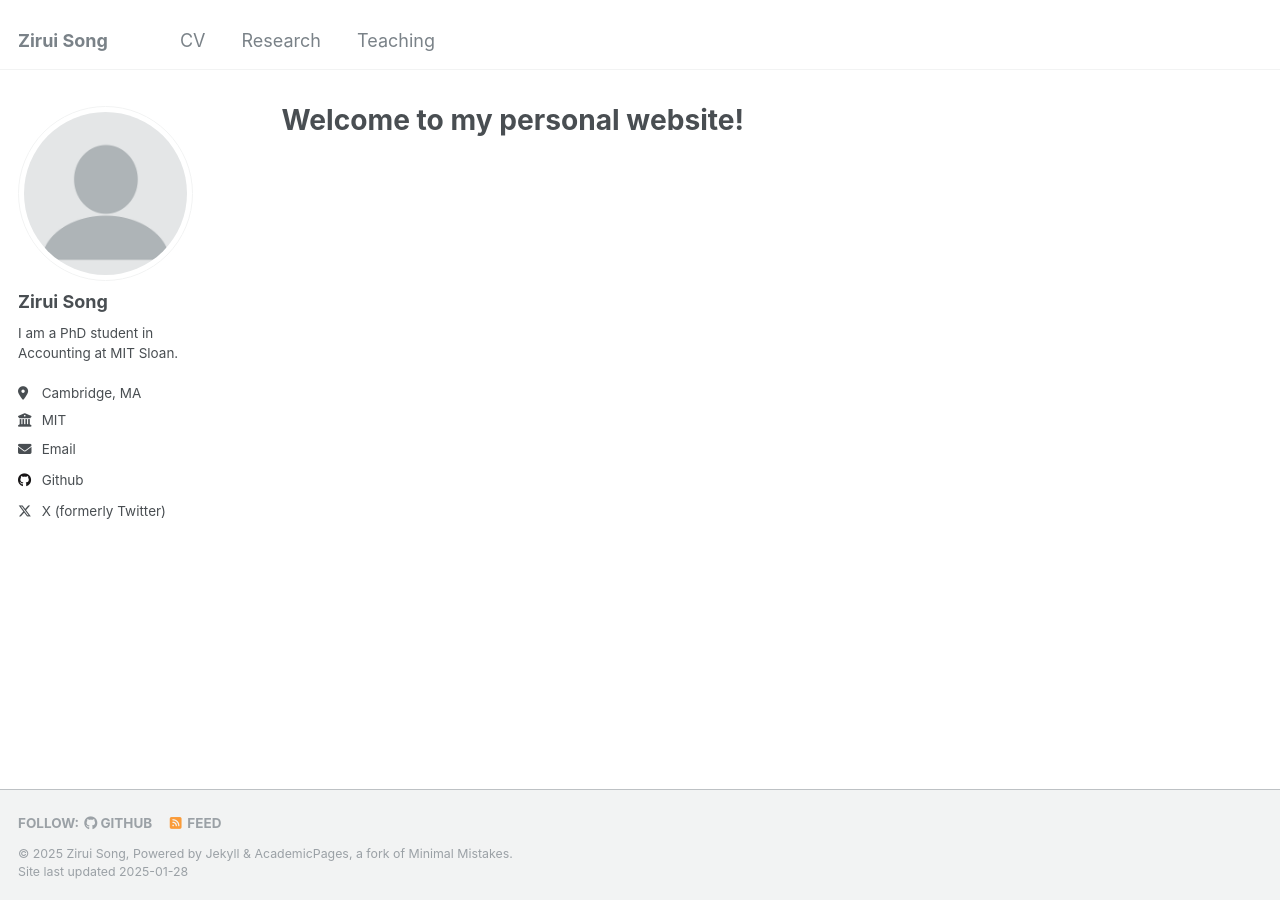
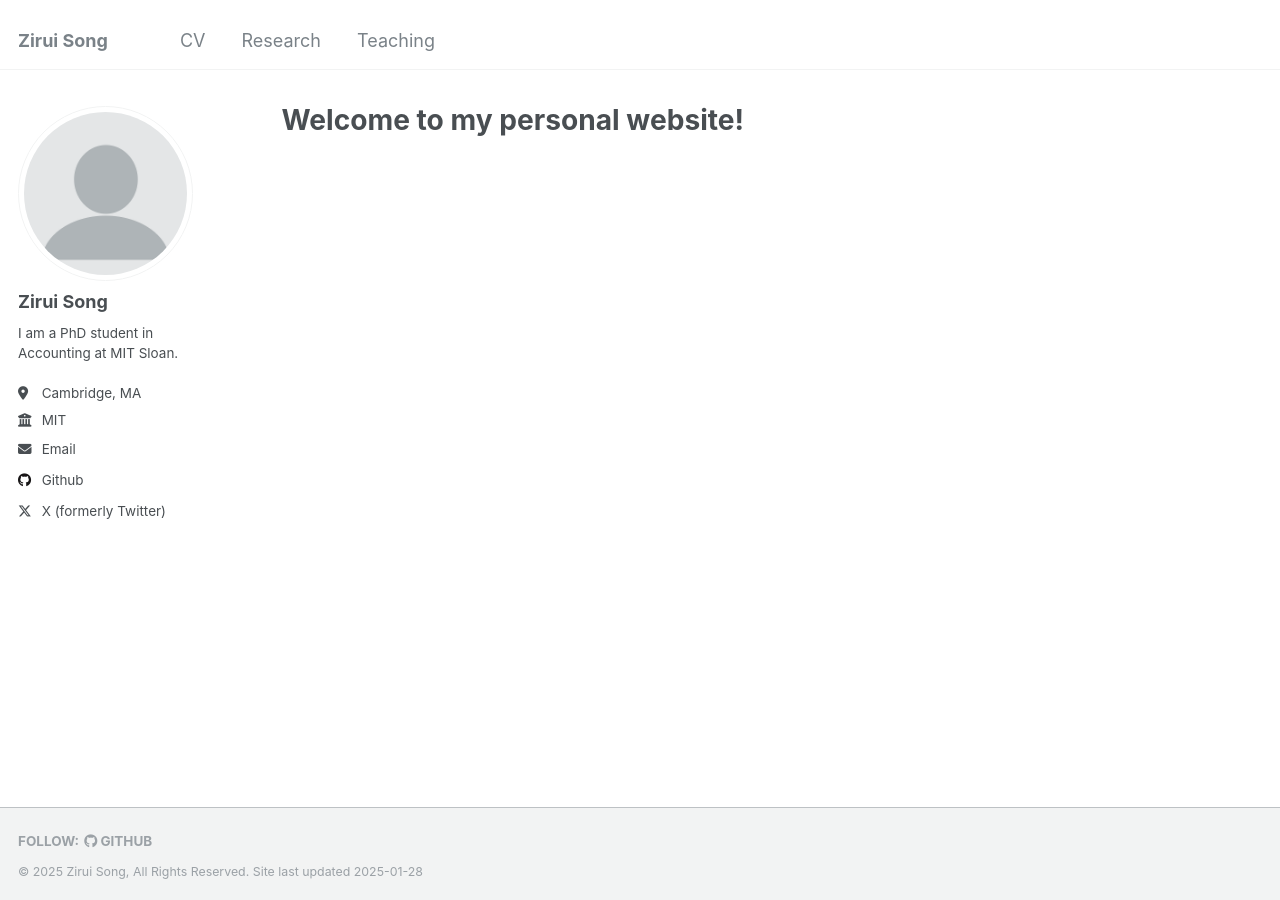
Before and after one commit to zirui-song/zirui-song.github.io, a Jekyll site: the page built from _pages/about.md, in a window 1280 px wide. Built offline with Jekyll 4.4.1, drawn with Linux system fonts in a browser that asks for light colours.

Commit message:
Update footer.html

```diff
--- a/_includes/footer.html
+++ b/_includes/footer.html
@@ -12,14 +12,11 @@
     {% if site.author.bitbucket %}
       <li><a href="http://bitbucket.org/{{ site.author.bitbucket }}"><i class="fab fa-bitbucket" aria-hidden="true"></i> Bitbucket</a></li>
     {% endif %}
-    {% if site.atom_feed.hide != true %}
-    <li><a href="{% if site.atom_feed.path %}{{ site.atom_feed.path }}{% else %}{{ base_path }}/feed.xml{% endif %}"><i class="fa fa-fw fa-rss-square" aria-hidden="true"></i> {{ site.data.ui-text[site.locale].feed_label | default: "Feed" }}</a></li>
-    {% endif %}
   </ul>
 </div>
 {% endif %}
 
 <div class="page__footer-copyright">
-  &copy; {{ site.time | date: '%Y' }} {{ site.name | default: site.title }}, {{ site.data.ui-text[site.locale].powered_by | default: "Powered by" }} <a href="http://jekyllrb.com" rel="nofollow">Jekyll</a> &amp; <a href="https://github.com/academicpages/academicpages.github.io">AcademicPages</a>, a fork of <a href="https://mademistakes.com/work/minimal-mistakes-jekyll-theme/" rel="nofollow">Minimal Mistakes</a>.<br />
+  &copy; {{ site.time | date: '%Y' }} {{ site.name | default: site.title }}, All Rights Reserved.
   Site last updated {{ "now" | date: '%Y-%m-%d' %}}
 </div>
```
